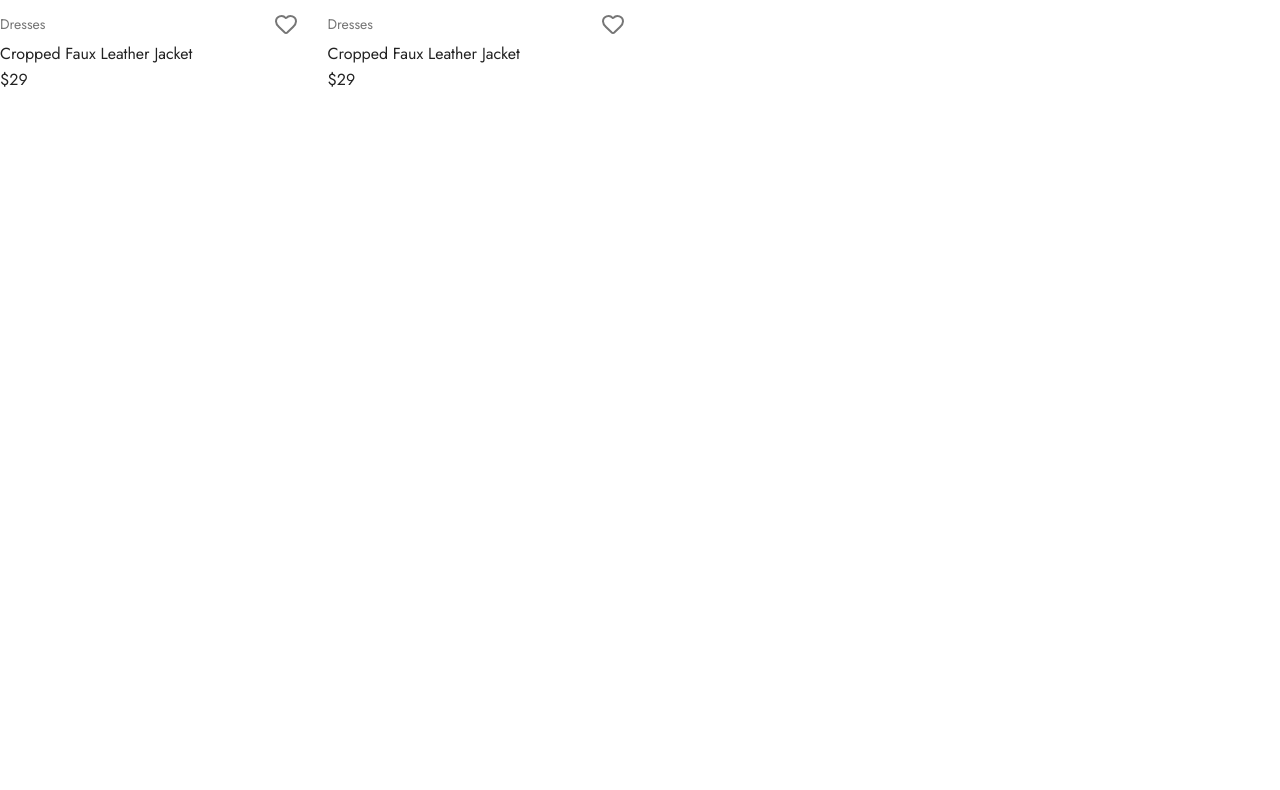
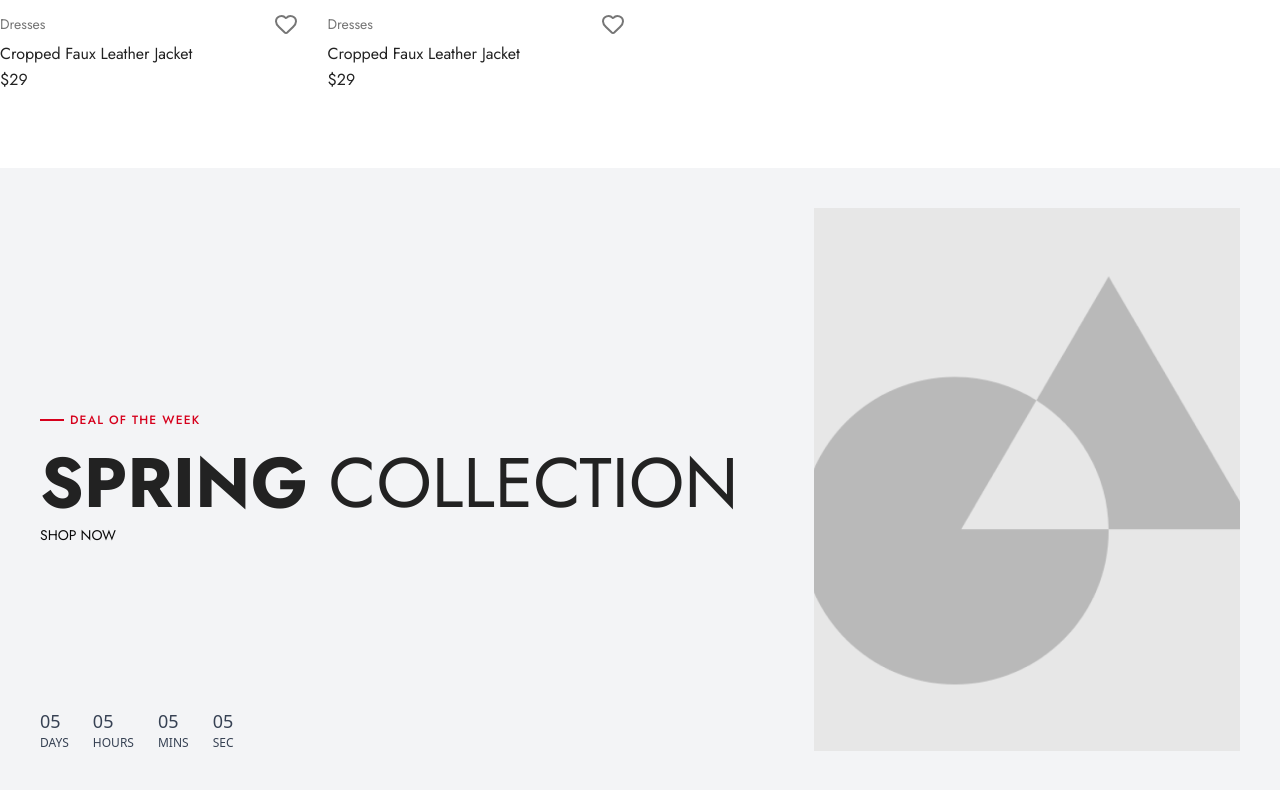
Before and after one commit to minhazulabidin/uomo, a Next.js app in the folder Client/: page / in a window 1280 px wide. Shown: the part 2441-3231 px from the top of the page. Before the commit the page ends 2609 px from the top, so only its background shows below. Built offline with nearby package versions, Linux system fonts and the light colour scheme.

Commit message:
spring collection done

```diff
--- a/Client/src/app/(root)/page.jsx
+++ b/Client/src/app/(root)/page.jsx
@@ -1,6 +1,7 @@
 import Banner from "@/components/home/Banner";
 import Category from "@/components/home/Category/Category";
 import Products from "@/components/home/Products/Products";
+import SpringCollections from "@/components/home/SeasonalCollection/SpringCollections";
 import React from "react";
 
 export default function Home() {
@@ -9,6 +10,7 @@ export default function Home() {
       <Banner />
       <Category />
       <Products />
+      <SpringCollections />
     </main>
   );
 }
--- /dev/null
+++ b/Client/src/components/home/SeasonalCollection/SpringCollections.jsx
@@ -0,0 +1,58 @@
+import Container from "@/components/layouts/Container";
+import Link from "next/link";
+import React from "react";
+import springImage from "../../../../public/images/springImg.png";
+import Image from "next/image";
+
+export default function SpringCollections() {
+  return (
+    <div className="bg-gray-100 p-6 md:p-10">
+      <Container>
+        <div className="flex justify-between">
+          <div className="flex flex-col justify-between">
+            <div>
+              <div className="flex items-center gap-1.5 pt-50 mb-3">
+                <span className="bg-tertiary h-[2px] w-6"></span>
+                <p className="text-tertiary font-jost text-xs leading-6 font-medium tracking-widest">
+                  DEAL OF THE WEEK
+                </p>
+              </div>
+
+              <h1 className="text-primary font-jost text-4xl md:text-[70px]">
+                <span className="font-bold">SPRING</span> COLLECTION
+              </h1>
+
+              <Link
+                href="#"
+                className="after:bg-primary font-jost relative mt-6 cursor-pointer text-sm after:absolute after:-bottom-0.5 after:left-0 after:h-0.5 after:w-0 after:duration-300 after:content-[''] hover:after:w-3/5"
+              >
+                SHOP NOW
+              </Link>
+            </div>
+
+            {/* TIMER */}
+            <div className="mt-8 flex gap-6 text-sm text-gray-700">
+              {["DAYS", "HOURS", "MINS", "SEC"].map((label, i) => (
+                <div key={i}>
+                  <h2 className="text-lg font-medium">05</h2>
+                  <p className="text-xs">{label}</p>
+                </div>
+              ))}
+            </div>
+          </div>
+
+          {/* RIGHT (IMAGE) */}
+          <div className="flex justify-center">
+            <div className="flex items-center justify-center bg-gray-200">
+              <Image
+                src={springImage}
+                alt="Spring Collection"
+                className="h-full w-full object-contain"
+              />
+            </div>
+          </div>
+        </div>
+      </Container>
+    </div>
+  );
+}
```
Also changed, not shown: Client/public/images/springImg.png (added).
